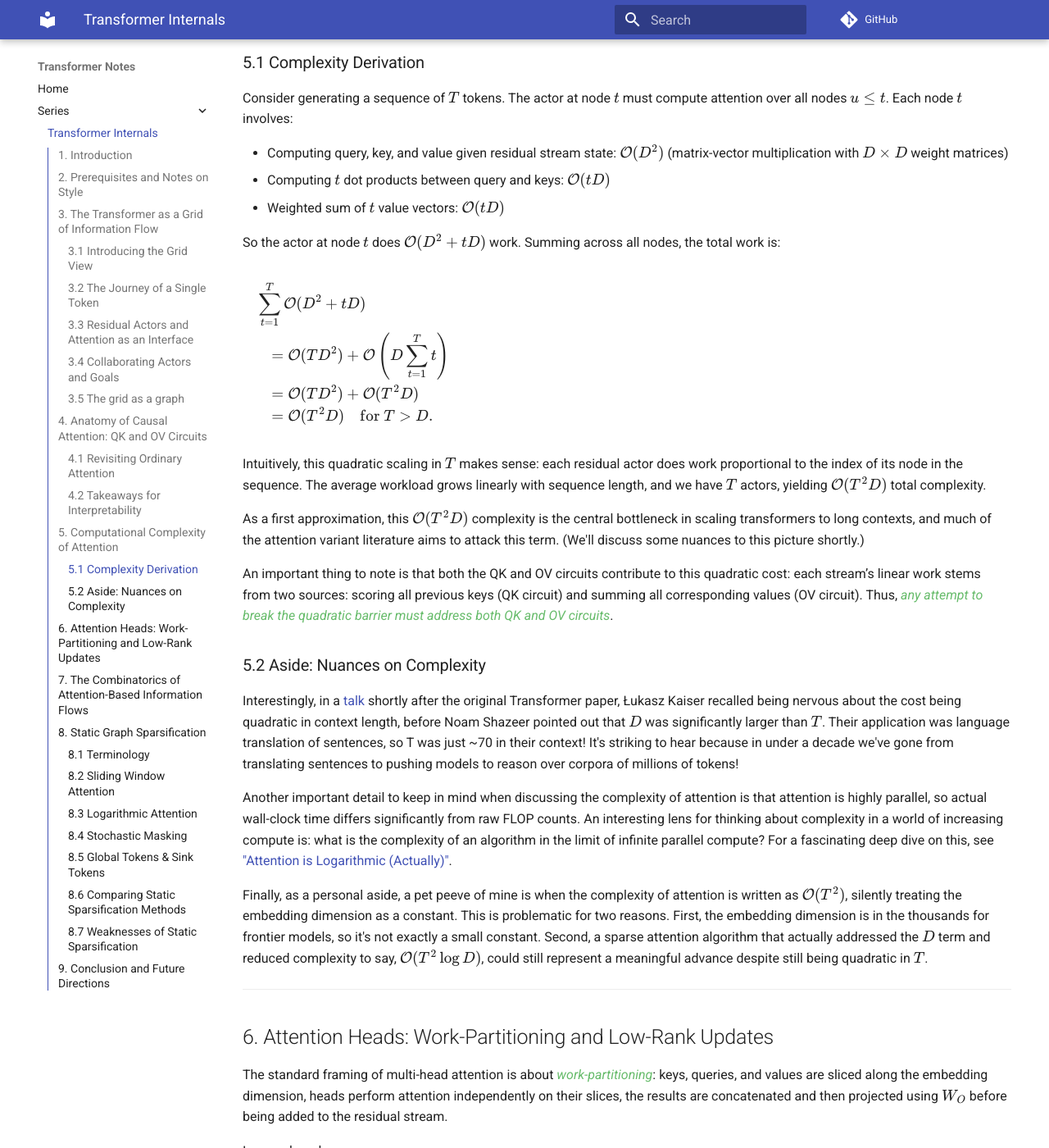
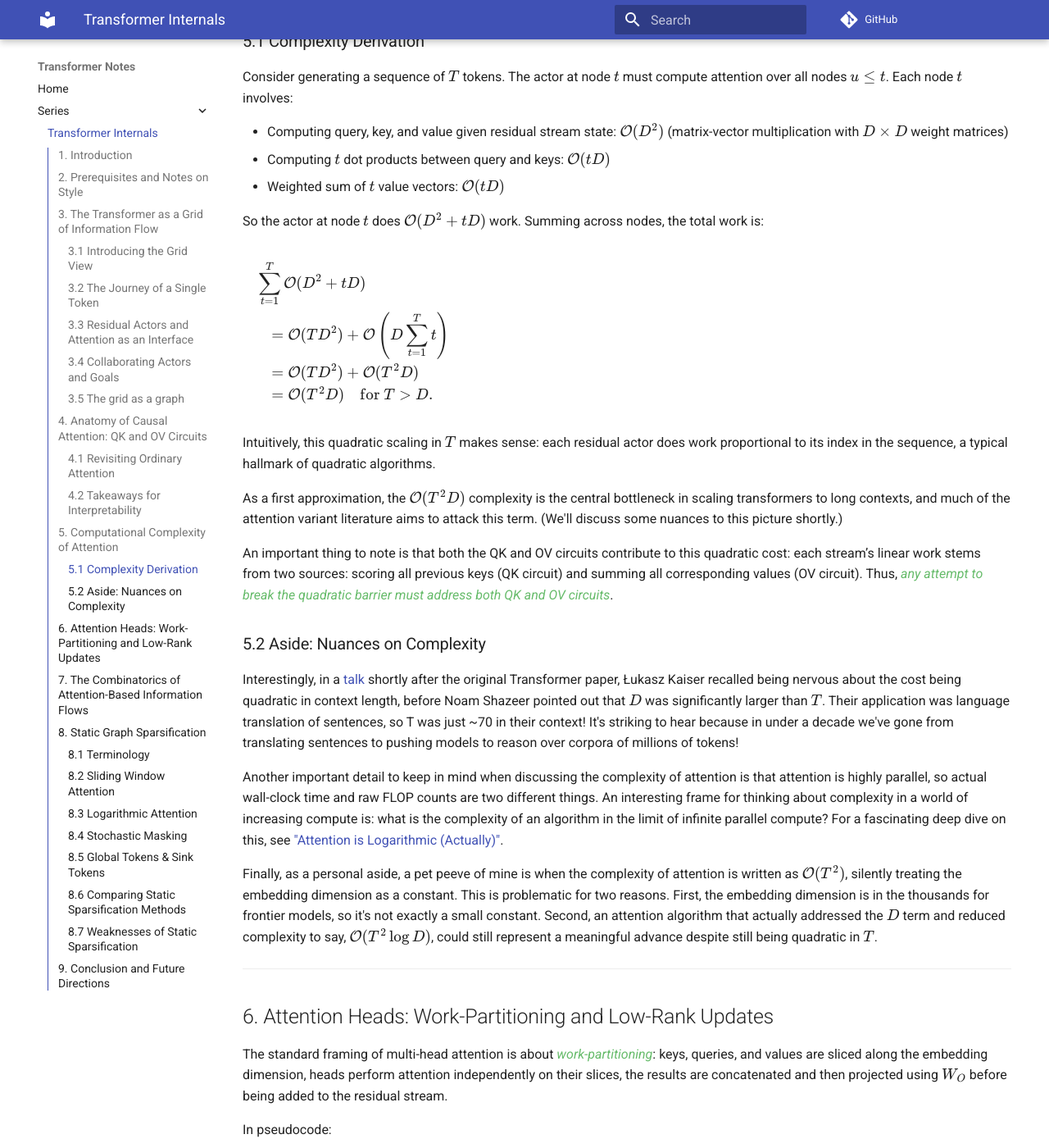
Before and after one commit to PranavSriram18/genai_foundations, an MkDocs documentation site: the page built from docs/series/transformer_internals.md, in a window 1280 px wide and 1400 px high, scrolled down 7793 px. Shown: the whole window at 82% size. Built offline with MkDocs 1.6.1 and Material for MkDocs 9.7.7, drawn with Linux system fonts in a browser that asks for light colours; comment, search, counter and statistics services are not loaded; some of the changed text lies outside the part shown.

Commit message:
small tightening

```diff
--- a/docs/series/transformer_internals.md
+++ b/docs/series/transformer_internals.md
@@ -136,9 +136,9 @@ We can frame the two core operations within a layer as follows:
 
 $$
 \begin{aligned}
-&\text{# Attention: collaboration step — pull from previous actors} \\
+&\text{# Attention: collaboration step, pull from previous actors} \\
 &z_{t,l} = x_{t,l} + \mathrm{Attend}(x_{1,l}, \ldots, x_{t,l}) \\[1em]
-&\text{# MLP: solo step — compute locally} \\
+&\text{# MLP: solo step, compute locally} \\
 &x_{t,l+1} = z_{t,l} + \mathrm{MLP}(z_{t,l})
 \end{aligned}
 $$
@@ -202,7 +202,7 @@ These questions correspond directly to the roles played by keys, queries, and va
 * <span class="term">Value ($v_u$)</span>: each earlier actor also emits a value vector containing the actual
   <span class="idea">information payload</span> it provides if we select it.
 
-* We use our query to score the relevance of each of the $t$ keys $k_1, k_2, \ldots, k_t$, and construct a
+* We use our query to score the relevance of each key, and construct a
   <span class="idea">weighted average</span> of the associated values.
 
 In pseudocode:
@@ -227,16 +227,15 @@ $$
 (Note that this pseudocode is pedagogical; in practice, these computations are implemented in parallel.)
 
 
-
-![QK Image](../img/post0/qk.svg)
-
 ### 4.2 Takeaways for Interpretability
 Below are a few important implications of the attention mechanism on how information flows through
 a transformer model.
 
+![QK Image](../img/post0/qk.svg)
+
 <span class="idea">Separation of Concerns:</span> queries and keys decide <span class="idea">where
 to read</span>; values and $W_O$ determine <span class="idea">what to write</span>. In
-interpretability terms, this separation is described as <span class="term">QK and OV circuits</span>.
+interpretability terms, this separation is described as <span class="term">QK and OV circuits</span>, which are depicted visually in the figure above.
 
 <span class="idea">Linearity Modulo Attention Pattern:</span> the only source of nonlinearity comes from the softmax operation, which is part of the QK circuit
 (determining the attention pattern). If we fix the attention pattern, the entire attention operation
@@ -253,8 +252,7 @@ nodes $u \le t$. Each node $t$ involves:
 * Computing $t$ dot products between query and keys: $\mathcal{O}(tD)$
 * Weighted sum of $t$ value vectors: $\mathcal{O}(tD)$
 
-So the actor at node $t$ does $\mathcal{O}(D^2 + tD)$ work. Summing across all nodes, the total work
-is:
+So the actor at node $t$ does $\mathcal{O}(D^2 + tD)$ work. Summing across nodes, the total work is:
 
 $$
 \begin{aligned}
@@ -266,10 +264,9 @@ $$
 $$
 
 Intuitively, this quadratic scaling in $T$ makes sense: each residual actor does work proportional
-to the index of its node in the sequence. The average workload grows linearly with sequence length,
-and we have $T$ actors, yielding $\mathcal{O}(T^2D)$ total complexity.
+to its index in the sequence, a typical hallmark of quadratic algorithms.
 
-As a first approximation, this $\mathcal{O}(T^2D)$ complexity is the central bottleneck in scaling
+As a first approximation, the $\mathcal{O}(T^2D)$ complexity is the central bottleneck in scaling
 transformers to long contexts, and much of the attention variant literature aims to attack this
 term. (We'll discuss some nuances to this picture shortly.)
 
@@ -286,14 +283,15 @@ length, before Noam Shazeer pointed out that $D$ was significantly larger than $
 ~70 in their context! It's striking to hear because in under a decade we've gone from translating sentences to pushing models to reason over corpora of millions of tokens!
 
 Another important detail to keep in mind when discussing the complexity of attention is that
-attention is highly parallel, so actual wall-clock time differs significantly from raw FLOP counts.
-An interesting lens for thinking about complexity in a world of increasing compute is: what is the complexity of an algorithm in the limit of infinite parallel compute? For a fascinating deep dive on this, see ["Attention is Logarithmic (Actually)"](https://supaiku.com/attention-is-logarithmic).
+attention is highly parallel, so actual wall-clock time and raw FLOP counts are two different
+things. An interesting frame for thinking about complexity in a world of increasing compute is:
+what is the complexity of an algorithm in the limit of infinite parallel compute? For a fascinating deep dive on this, see ["Attention is Logarithmic (Actually)"](https://supaiku.com/attention-is-logarithmic).
 
 Finally, as a personal aside, a pet peeve of mine is when the complexity of attention is written as
 $\mathcal{O}(T^2)$, silently treating the embedding dimension as a constant. This is problematic for
 two reasons. First, the embedding dimension is in the thousands for frontier models, so it's not
-exactly a small constant. Second, a sparse attention algorithm that actually addressed the $D$ term
-and reduced complexity to say, $\mathcal{O}(T^2 \log D)$, could still represent a meaningful advance
+exactly a small constant. Second, an attention algorithm that actually addressed the $D$ term and
+reduced complexity to say, $\mathcal{O}(T^2 \log D)$, could still represent a meaningful advance
 despite still being quadratic in $T$.
 
 ---
@@ -441,33 +439,32 @@ methods here.
 
 <span class="term">Receptive Field</span>
 
-Let's also make the notion of "preserving information flow" more concrete. We'll define the
-<span class="term">receptive field</span> of node $(t, l)$ as the set of input
+Let's also make the notion of "preserving information flow" more concrete. The
+<span class="term">receptive field</span> of node $(t, l)$ is the set of input
 tokens that this node can "see" through the network. More formally, it is the set of indices $i$ such that there exists a path in the information flow graph from node $(i, 0)$ to node $(t, l)$.
 
 In ordinary attention, the node $(t, l)$ can "see" all tokens from 1 through $t$,
-because it receives information from all previous streams, so the receptive field is the full set
-$\{1, \ldots, t\}$. As we shrink neighborhoods, we will also shrink the receptive fields of some tokens. Thus, there is a tradeoff between neighborhood size and receptive field: smaller
-neighborhoods yield lower attention cost, but also lower receptive field.
+because it receives information from all previous streams. As we shrink neighborhoods, some
+receptive fields will be impacted. Thus, there is a tradeoff between neighborhood size and receptive field: smaller neighborhoods yield lower attention cost, but also lower receptive field.
+
+While not a perfect quantification of "information flow," measuring receptive fields is a good
+"bare minimum" heuristic, as it places lower bounds on how many layers it takes for information to
+propagate across a context window.
 
 
 ### 8.2 Sliding Window Attention
-In Sliding Window Attention, each actor attends only to its $w$ most recent neighbors. In symbols:
+In Sliding Window Attention (SWA), each actor attends only to its $w$ most recent neighbors. In symbols:
 
 $$
 N(t, l) = \{ (\max(1,\, t - w + 1),\, l),\, \ldots,\, (t,\, l) \}
 $$
 
 
-
-
-
-
 ![Sliding-Window](../img/post0/sliding-window.svg)
 
 **Time Complexity**
 
-As we've established, since the neighborhood size is fixed to $w$, the time complexity of attention
+As we've established, since the neighborhood size is fixed to $w$, the time complexity of SWA
 will be $\mathcal{O}(TD^2 + DTw)$
 
 **Receptive Field**
@@ -477,14 +474,12 @@ the receptive field extends by an additional $w-1$ positions, giving <span class
 the size of the receptive field of $(t, l)$ is $\mathcal{O}(lw)$. Put another way, we need $O(T/w)$
 layers to ensure the last stream receives information from the first token.
 
-Sliding window attention thus gives us about a $T/w$ complexity saving over ordinary attention,
-but at the cost of needing about $T/w$ layers for information to propagate over the entire
-sequence. This is not great for long contexts, and so when sliding window attention is used in
-practice, it's typically used in conjunction with ordinary attention (e.g. alternating layers, as in GPT-OSS), as opposed to fully replacing it.
+SWA thus gives us about a $T/w$ complexity saving, albeit at the cost of
+needing about $T/w$ layers for full-sequence information propagation. This is not great for long
+contexts, and so when SWA is used in practice, it's typically used in conjunction with ordinary attention (e.g. alternating layers, as in GPT-OSS), as opposed to fully replacing it.
 
-A natural question to ask is: can we do better? That is, can we achieve a $T/w$ complexity saving,
-while growing receptive field faster than linearly in depth? The answer is yes: methods such as
-dilated attention and logarithmic attention are elegant ways of achieving exponentially growing
+A natural question to ask is: can we do better, i.e. achieve a $T/w$ complexity saving with faster
+than linear receptive field growth? The answer is yes: methods such as dilated attention and logarithmic attention achieve exponentially growing
 receptive fields. Below we present logarithmic attention; the intuition for dilated attention is
 fairly similar.
 
@@ -592,9 +587,8 @@ original nodes broadcast to and receive from. The resulting structure is a <span
 
 <span class="term">Sparse Memory Layers and Continual Learning:</span> while we've focused on attention, the graph lens and the sparsity theme extend to emerging ideas
 for improving or replacing MLPs. Recent work on sparse memory layers (like Meta's continual
-learning via sparse memory finetuning) replaces dense MLPs with sparse, addressable memory that
-can be selectively updated. This enables models to acquire new knowledge without catastrophic forgetting, a longstanding challenge in continual learning.
+learning via sparse memory finetuning) replaces dense MLPs with sparse, selectively updateable memory, enabling models to acquire new knowledge without catastrophic forgetting, a longstanding challenge in AI.
 
 The core takeaway we hope to leave readers with is: reasoning about transformers through their information flow graphs - analyzing topology, dynamics, and routing mechanisms - provides a
-unifying language for understanding the landscape of modern architectures, from attention variants
+unifying lens for understanding the landscape of modern architectures, from attention variants
 to memory systems to continual learning.
```
